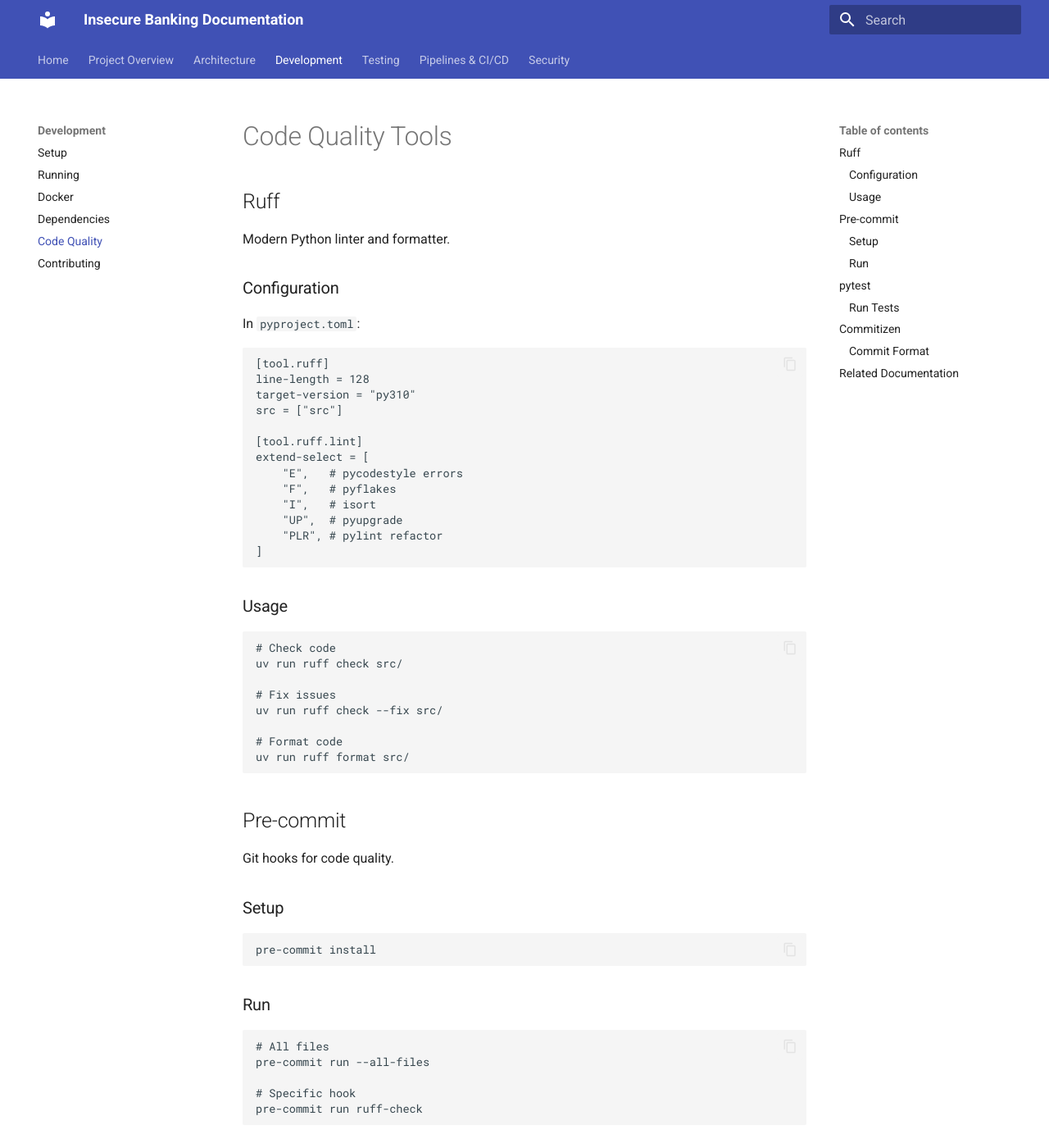
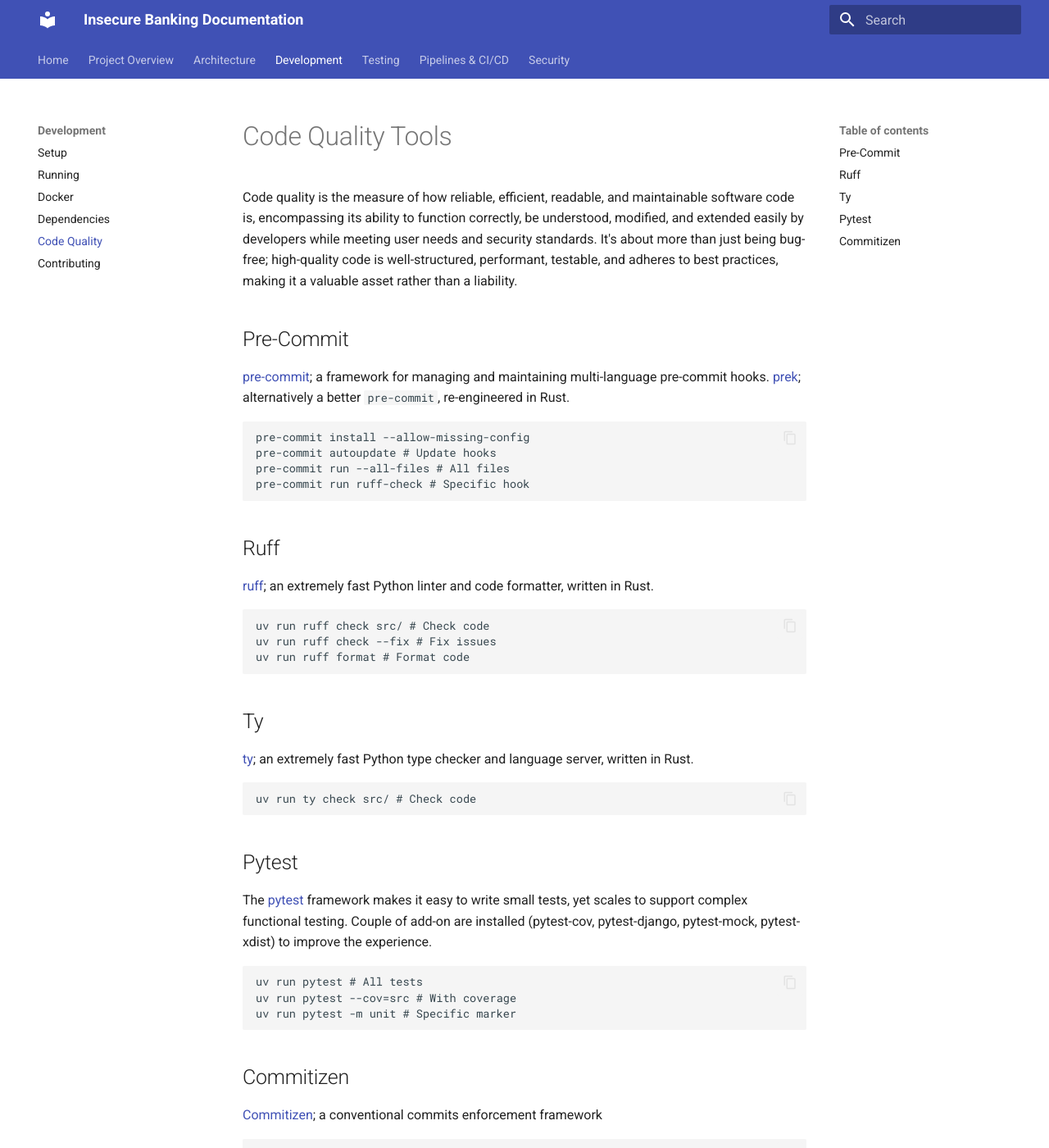
Before and after one commit to mighty-muffin/insecure-banking, an MkDocs documentation site: the page built from docs/development/code-quality.md, in a window 1280 px wide and 1400 px high. Shown: the whole window at 82% size. Built offline with MkDocs 1.6.1 and Material for MkDocs 9.7.7, drawn with Linux system fonts in a browser that asks for light colours; some of the changed text lies outside the part shown.

````diff
--- a/docs/development/code-quality.md
+++ b/docs/development/code-quality.md
@@ -1,83 +1,51 @@
 # Code Quality Tools
+
+Code quality is the measure of how reliable, efficient, readable, and maintainable software code is, encompassing its ability to function correctly, be understood, modified, and extended easily by developers while meeting user needs and security standards. It's about more than just being bug-free; high-quality code is well-structured, performant, testable, and adheres to best practices, making it a valuable asset rather than a liability.
+
+## Pre-Commit
+
+[pre-commit](https://github.com/pre-commit/pre-commit); a framework for managing and maintaining multi-language pre-commit hooks.
+[prek](https://github.com/j178/prek); alternatively a better `pre-commit`, re-engineered in Rust.
+
+```bash
+pre-commit install --allow-missing-config
+pre-commit autoupdate # Update hooks
+pre-commit run --all-files # All files
+pre-commit run ruff-check # Specific hook
+```
 
 ## Ruff
 
-Modern Python linter and formatter.
+[ruff](https://github.com/astral-sh/ruff); an extremely fast Python linter and code formatter, written in Rust.
 
-### Configuration
-
-In `pyproject.toml`:
-```toml
-[tool.ruff]
-line-length = 128
-target-version = "py310"
-src = ["src"]
-
-[tool.ruff.lint]
-extend-select = [
-    "E",   # pycodestyle errors
-    "F",   # pyflakes
-    "I",   # isort
-    "UP",  # pyupgrade
-    "PLR", # pylint refactor
-]
+```bash
+uv run ruff check src/ # Check code
+uv run ruff check --fix # Fix issues
+uv run ruff format # Format code
 ```
 
-### Usage
+## Ty
+
+[ty](https://github.com/astral-sh/ty); an extremely fast Python type checker and language server, written in Rust.
 
 ```bash
-# Check code
-uv run ruff check src/
-
-# Fix issues
-uv run ruff check --fix src/
-
-# Format code
-uv run ruff format src/
+uv run ty check src/ # Check code
 ```
 
-## Pre-commit
+## Pytest
 
-Git hooks for code quality.
-
-### Setup
+The [pytest](https://github.com/pytest-dev/pytest) framework makes it easy to write small tests, yet scales to support complex functional testing.
+Couple of add-on are installed (pytest-cov, pytest-django, pytest-mock, pytest-xdist) to improve the experience.
 
 ```bash
-pre-commit install
-```
-
-### Run
-
-```bash
-# All files
-pre-commit run --all-files
-
-# Specific hook
-pre-commit run ruff-check
-```
-
-## pytest
-
-Testing framework with coverage.
-
-### Run Tests
-
-```bash
-# All tests
-uv run pytest
-
-# With coverage
-uv run pytest --cov=src
-
-# Specific marker
-pytest -m unit
+uv run pytest # All tests
+uv run pytest --cov=src # With coverage
+uv run pytest -m unit # Specific marker
 ```
 
 ## Commitizen
 
-Conventional commits enforcement.
-
-### Commit Format
+[Commitizen](https://github.com/commitizen); a conventional commits enforcement framework
 
 ```text
 <type>(<scope>): <subject>
@@ -88,15 +56,11 @@ Conventional commits enforcement.
 ```
 
 Types:
+
+- chore: Maintenance
+- docs: Documentation
 - feat: New feature
 - fix: Bug fix
-- docs: Documentation
+- refactor: Code restructuring
 - style: Formatting
-- refactor: Code restructuring
 - test: Testing
-- chore: Maintenance
-
-## Related Documentation
-
-- [Pre-commit Hooks](../cicd/pre-commit.md)
-- [Testing Overview](../testing/overview.md)
--- a/pyproject.toml
+++ b/pyproject.toml
@@ -35,7 +35,7 @@ dev = [
     "tomli==2.0.1",
     "ty>=0.0.1a34",
     "wheel==0.41.0",
-    ]
+]
 
 
 [tool.uv]
````
Also changed, not shown: docs/development/contributing.md (+7 -47 lines), docs/development/dependencies.md (+12 -95 lines), docs/development/setup.md (+34 -153 lines), docs/project-overview.md (+0 -7 lines), 1 other file.
